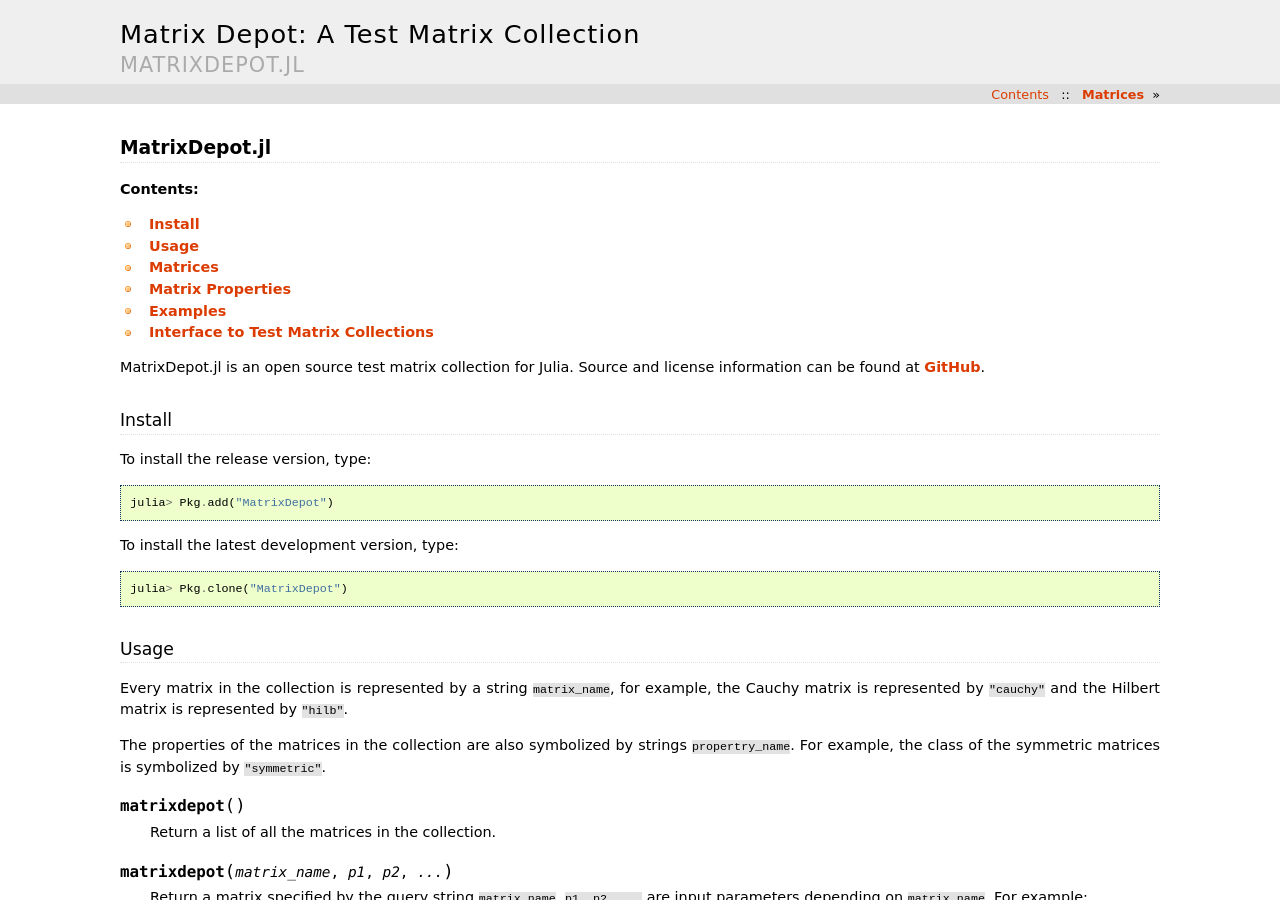
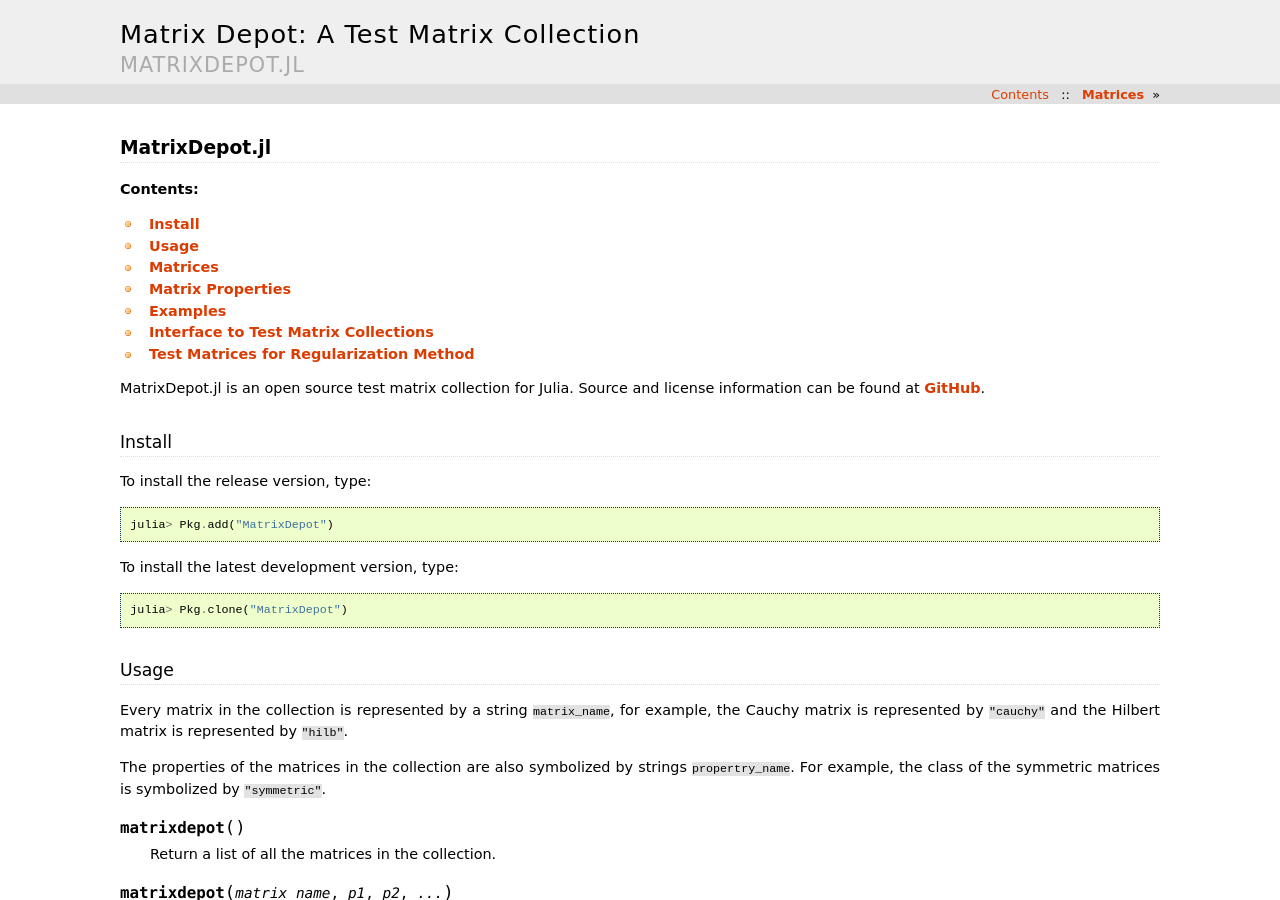
Before and after one commit to JuliaLinearAlgebra/MatrixDepot.jl, a Sphinx documentation site: the page built from doc/index.rst, in a window 1280 px wide and 900 px high. Built offline with Sphinx 7.4.7, drawn with Linux system fonts in a browser that asks for light colours; some of the changed lines change nothing that is shown.

Commit message:
initialize regu doc

```diff
--- a/doc/index.rst
+++ b/doc/index.rst
@@ -11,6 +11,7 @@
    examples.rst
    properties.rst
    interface.rst
+   regu.rst
 
 MatrixDepot.jl
 ==============
@@ -23,6 +24,7 @@
 * :ref:`properties`
 * :ref:`examples`
 * :ref:`interfaces`
+* :ref:`regu`
 
 MatrixDepot.jl is an open source test matrix collection for Julia.
 Source and license information can be found at `GitHub`_.
--- /dev/null
+++ b/doc/regu.rst
@@ -0,0 +1,7 @@
+.. _regu:
+
+Test Matrices for Regularization Method
+---------------------------------------
+
+All these test problems are discretizations of Fredholm integral
+equations of the first kind.
```
